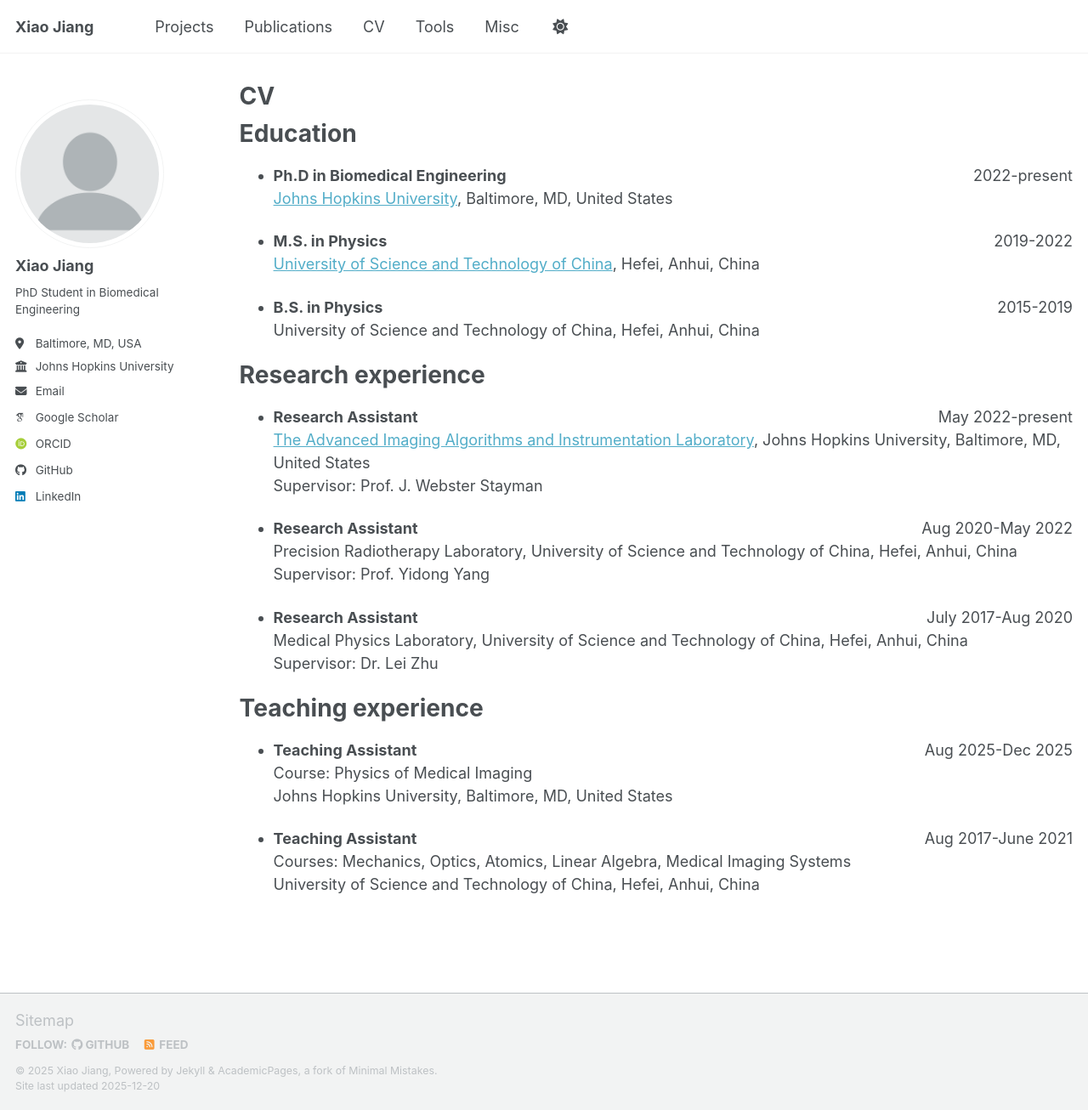
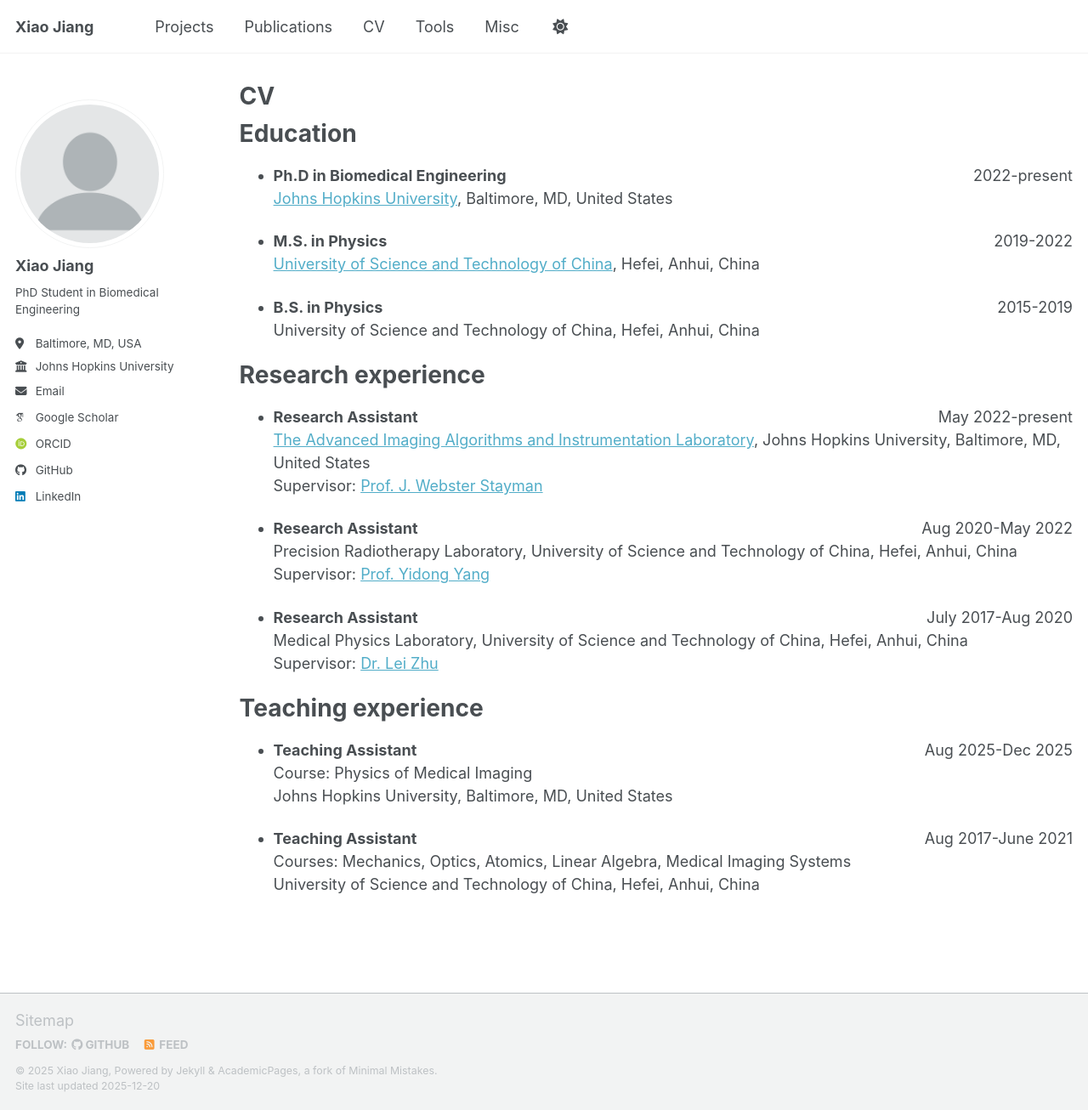
Before and after one commit to Xiao-Jiang-22/Xiao-Jiang-22.github.io, a Jekyll site: the page built from _pages/cv.md, in a window 1280 px wide and 1306 px high. Shown: the whole window at 85% size. Built offline with Jekyll 4.4.1, drawn with Linux system fonts in a browser that asks for light colours; some web fonts are replaced; a script bundle is joined from its source files by our own code; library files that are not in the unit come from our copies; some of the changed lines change nothing that is shown.

Commit message:
Update cv.md

```diff
--- a/_pages/cv.md
+++ b/_pages/cv.md
@@ -24,15 +24,15 @@
 ======
 * **Research Assistant** <span style="float:right;">May 2022-present</span>
 [The Advanced Imaging Algorithms and Instrumentation Laboratory](https://aiai.jhu.edu/), Johns Hopkins University, Baltimore, MD, United States
-Supervisor: Prof. J. Webster Stayman
+Supervisor: [Prof. J. Webster Stayman](https://www.bme.jhu.edu/people/faculty/j-webster-stayman/)
 
 * **Research Assistant** <span style="float:right;">Aug 2020-May 2022</span>
 Precision Radiotherapy Laboratory, University of Science and Technology of China, Hefei, Anhui, China
-Supervisor: Prof. Yidong Yang
+Supervisor: [Prof. Yidong Yang](https://fusep.ustc.edu.cn/2025/01/06/yidong-yang/)
 
 * **Research Assistant** <span style="float:right;">July 2017-Aug 2020</span>
 Medical Physics Laboratory, University of Science and Technology of China, Hefei, Anhui, China
-Supervisor: Dr. Lei Zhu
+Supervisor: [Dr. Lei Zhu](https://cn.linkedin.com/in/lei-zhu-5a06566b)
 
 Teaching experience
 ======
```
